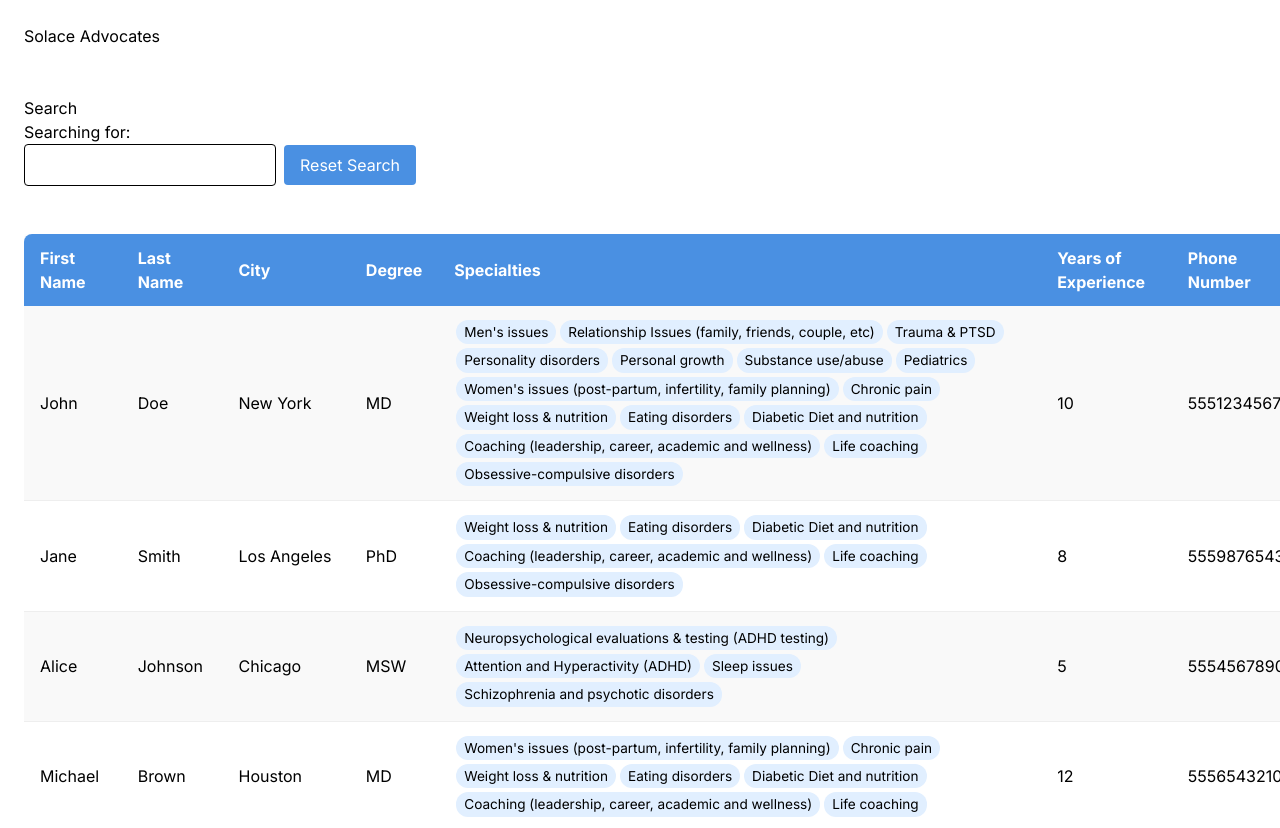
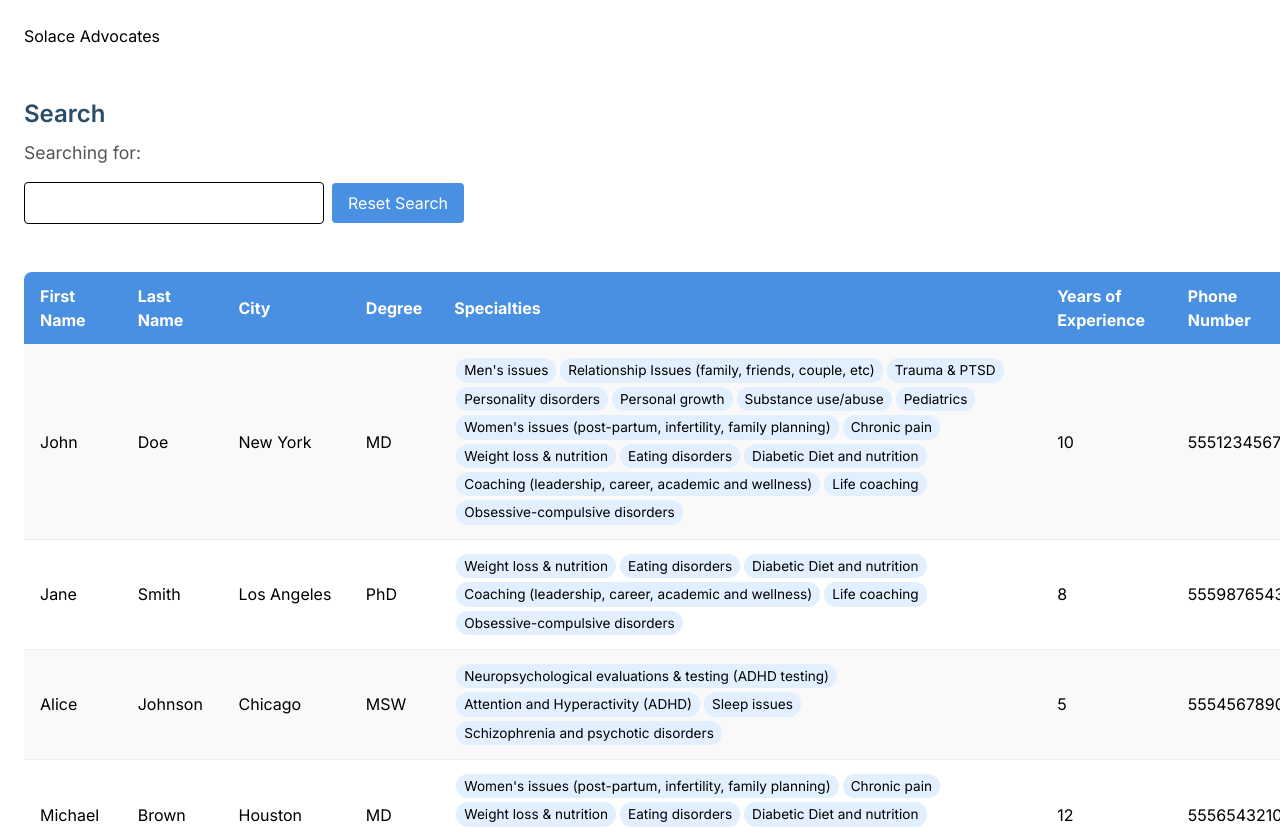
Before and after one commit to Thanh-Lai/solace-candidate-assignment, a Next.js app: page / in a window 1280 px wide. Shown: the top 828 px of the page. Built offline with nearby package versions, Linux system fonts and the light colour scheme.

Commit message:
style search header

```diff
--- a/src/app/page.tsx
+++ b/src/app/page.tsx
@@ -3,7 +3,6 @@
 import { useEffect, useState } from "react";
 import "./styles/page.css";
 
-// Define advocate type
 interface Advocate {
   id: string;
   firstName: string;
@@ -96,9 +95,9 @@ export default function Home() {
       <br />
       <br />
       <div>
-        <p>Search</p>
-        <p>
-          Searching for: <span id="search-term"></span>
+        <h2 className="search-title">Search</h2>
+        <p className="search-term-display">
+          Searching for: <span id="search-term" className="search-term-highlight"></span>
         </p>
         <input className="search-input" onChange={onChange} value={searchTerm} />
         <button className="reset-button" onClick={onClick}>
--- a/src/app/styles/page.css
+++ b/src/app/styles/page.css
@@ -4,10 +4,32 @@
 }
 
 /* Search section */
+.search-title {
+  font-size: 1.5rem;
+  font-weight: 600;
+  color: #2a4d69;
+  margin-bottom: 8px;
+}
+
+.search-term-display {
+  font-size: 1.1rem;
+  margin-bottom: 16px;
+  color: #555;
+}
+
+.search-term-highlight {
+  font-weight: 600;
+  color: #4a90e2;
+  border-bottom: 2px dotted #4a90e2;
+  padding-bottom: 2px;
+}
+
 .search-input {
   border: 1px solid black;
   padding: 8px;
   border-radius: 4px;
+  width: 300px;
+  font-size: 1rem;
 }
 
 .reset-button {
```
